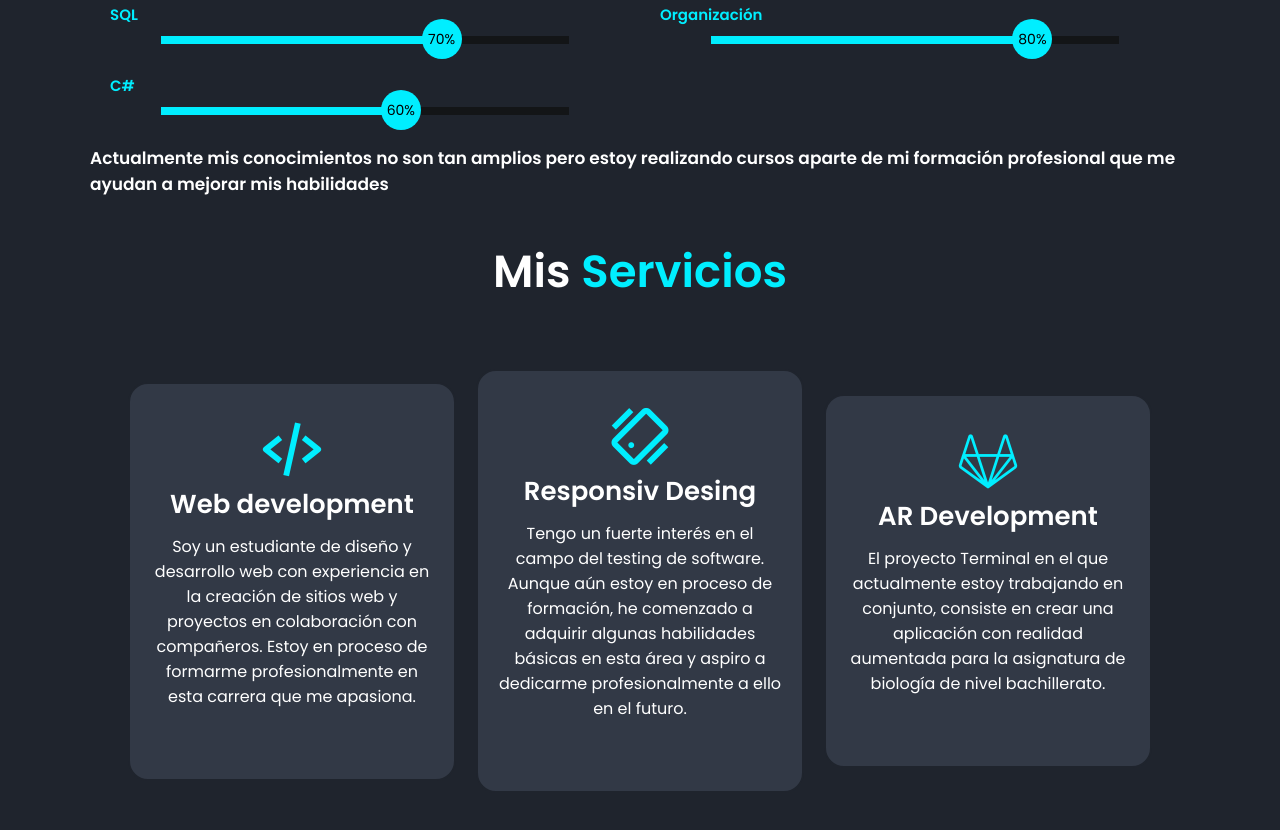
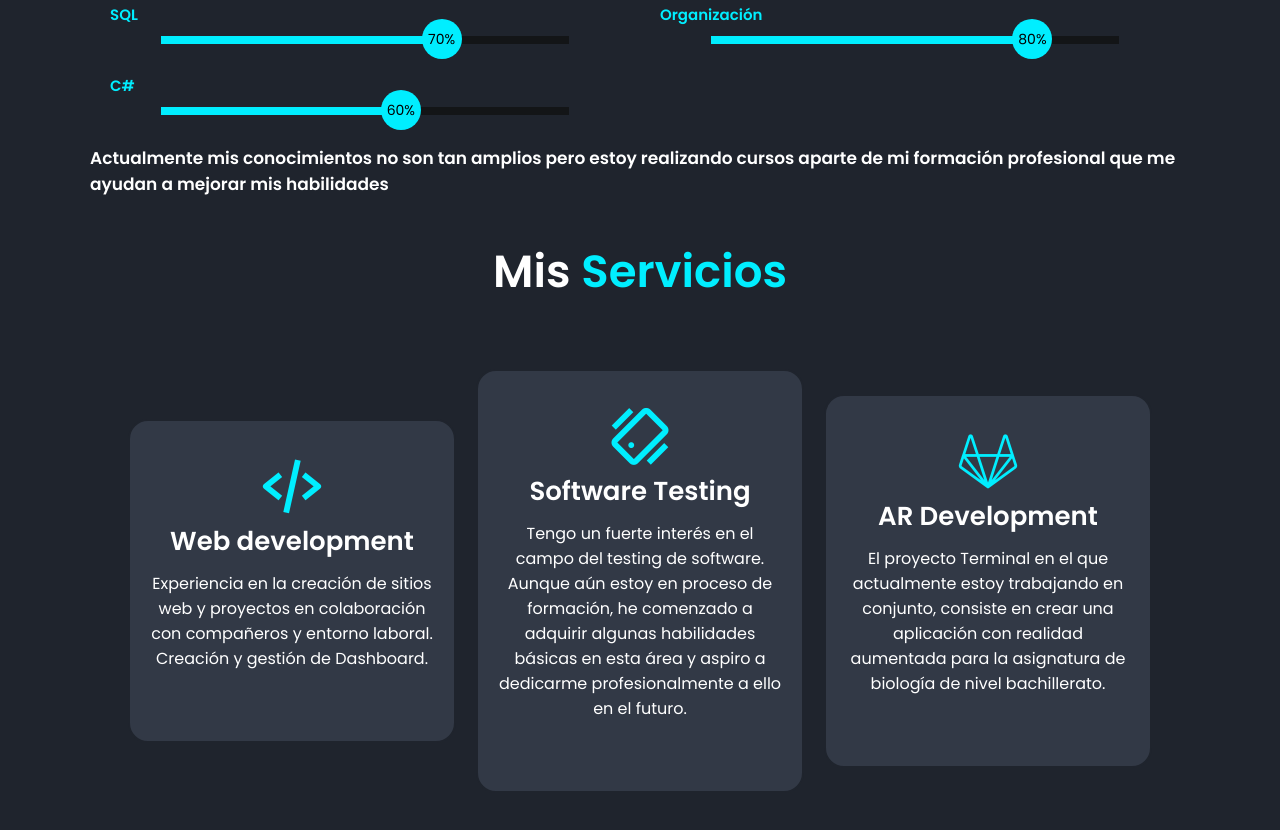
Before and after one commit to DelionM/myPortfolio, a plain HTML site: page index.html in a window 1280 px wide. Shown: the part 1878-2708 px from the top of the page. Drawn offline with nearby package versions, Linux system fonts and the light colour scheme.

Commit message:
Update index.html

```diff
--- a/index.html
+++ b/index.html
@@ -71,7 +71,7 @@
         <h2 class="heading">Sobre <span>Mi</span></h2>
         <h3>.</h3>
         <p>
-       Soy un estudiante del último semestre de la Licenciatura en Tecnologías de la Información, con conocimientos en desarrollo web, administración de redes y soporte técnico en TI. Tengo experiencia práctica en la configuración de servidores, reparación de hardware, instalación de sistemas de respaldo automático y gestión de infraestructura tecnológica, tanto a nivel local como remoto. Mis habilidades incluyen programación en SQL, C#, HTML, CSS, JavaScript y Bootstrap, además de conocimientos en gestión de proyectos y soporte técnico. Estoy comprometido con la mejora continua y el aprendizaje en el ámbito tecnológico, aplicando mi conocimiento y habilidades para aportar soluciones eficaces y eficientes en entornos dinámicos y desafiantes.
+       Soy egresado de la Licenciatura en Tecnologías de la Información, con conocimientos en desarrollo web, administración de redes y soporte técnico en TI. Tengo experiencia práctica en la configuración de servidores, reparación de hardware, instalación de sistemas de respaldo automático y gestión de infraestructura tecnológica, tanto a nivel local como remoto. Mis habilidades incluyen programación en SQL, C#, HTML, CSS, JavaScript y Bootstrap, además de conocimientos en gestión de proyectos y soporte técnico. Estoy comprometido con la mejora continua y el aprendizaje en el ámbito tecnológico, aplicando mi conocimiento y habilidades para aportar soluciones eficaces y eficientes en entornos dinámicos y desafiantes.
         </p>
         <a href="https://www.linkedin.com/in/brayan-giovanni-delion-mart%C3%ADnez-410b58265/?trk=profile-badge&originalSubdomain=mx" class="btn">Ver perfil de linkedin</a>
       </div>
@@ -207,13 +207,13 @@
           <i class="bx bx-code-alt"></i>
           <h3>Web development</h3>
           <p>
-            Soy un estudiante de diseño y desarrollo web con experiencia en la creación de sitios web y proyectos en colaboración con compañeros. Estoy en proceso de formarme profesionalmente en esta carrera que me apasiona.</p>
+            Experiencia en la creación de sitios web y proyectos en colaboración con compañeros y entorno laboral. Creación y gestión de Dashboard.</p>
           <!-- <a href="https://github.com/DelionM" class="btn">Github</a> -->
         </div>
 
         <div class="services-box">
           <i class="bx bx-mobile-vibration"></i>
-          <h3>Responsiv Desing</h3>
+          <h3>Software Testing</h3>
           <p>
             Tengo un fuerte interés en el campo del testing de software. Aunque aún estoy en proceso de formación, he comenzado a adquirir algunas habilidades básicas en esta área y aspiro a dedicarme profesionalmente a ello en el futuro.
           </p>
```
